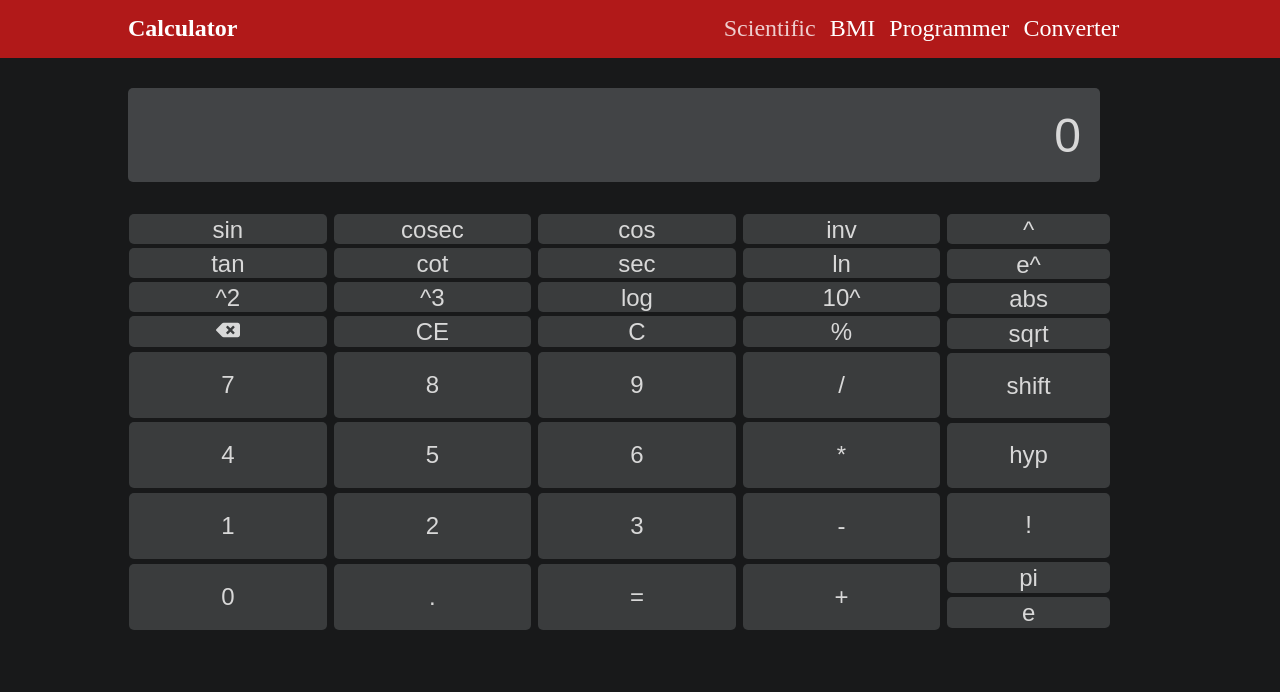
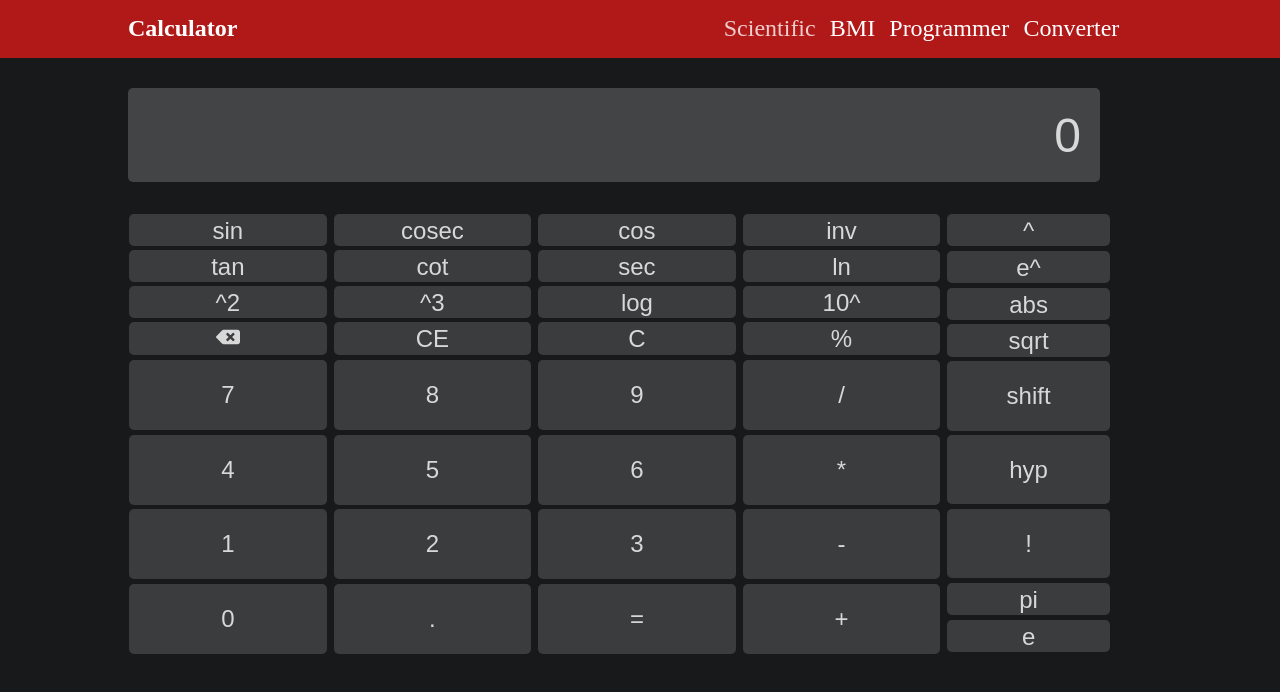
Before and after one commit to Junaidhassan99/next-calculator, a Next.js app: page /scientific in a window 1280 px wide. Shown: the top 692 px of the page. Built offline with nearby package versions, Linux system fonts and the light colour scheme.

Commit message:
Update calculator-home-screen.css

```diff
--- a/styles/calculator-home-screen.css
+++ b/styles/calculator-home-screen.css
@@ -95,22 +95,29 @@
   width: 102.3%;
 }
 
-/* medium screen */
-@media only screen and (max-width: 1200px) {
+/* large screen >1200 */
+@media only screen and (min-width: 1200px) {
+  .button-item-padding {
+    padding: 3px;
+  }
+}
+
+/* medium screen 600-1200 */
+@media only screen and (min-width: 600px) and (max-width: 1200px) {
   .button-item-padding {
     padding: 2px;
   }
 }
 
-/* small screen */
-@media only screen and (max-width: 600px) {
+/* small screen 500-600 */
+@media only screen and (min-width: 500px) and (max-width: 600px) {
   .button-item-padding {
     padding: 1px;
   }
 }
 
-/*mobile screen */
-@media only screen and (max-width: 500px) {
+/*mobile screen 0-500 */
+@media only screen and (min-width: 0px) and (max-width: 500px) {
   .button-container-grid-top {
     display: none;
   }
```
